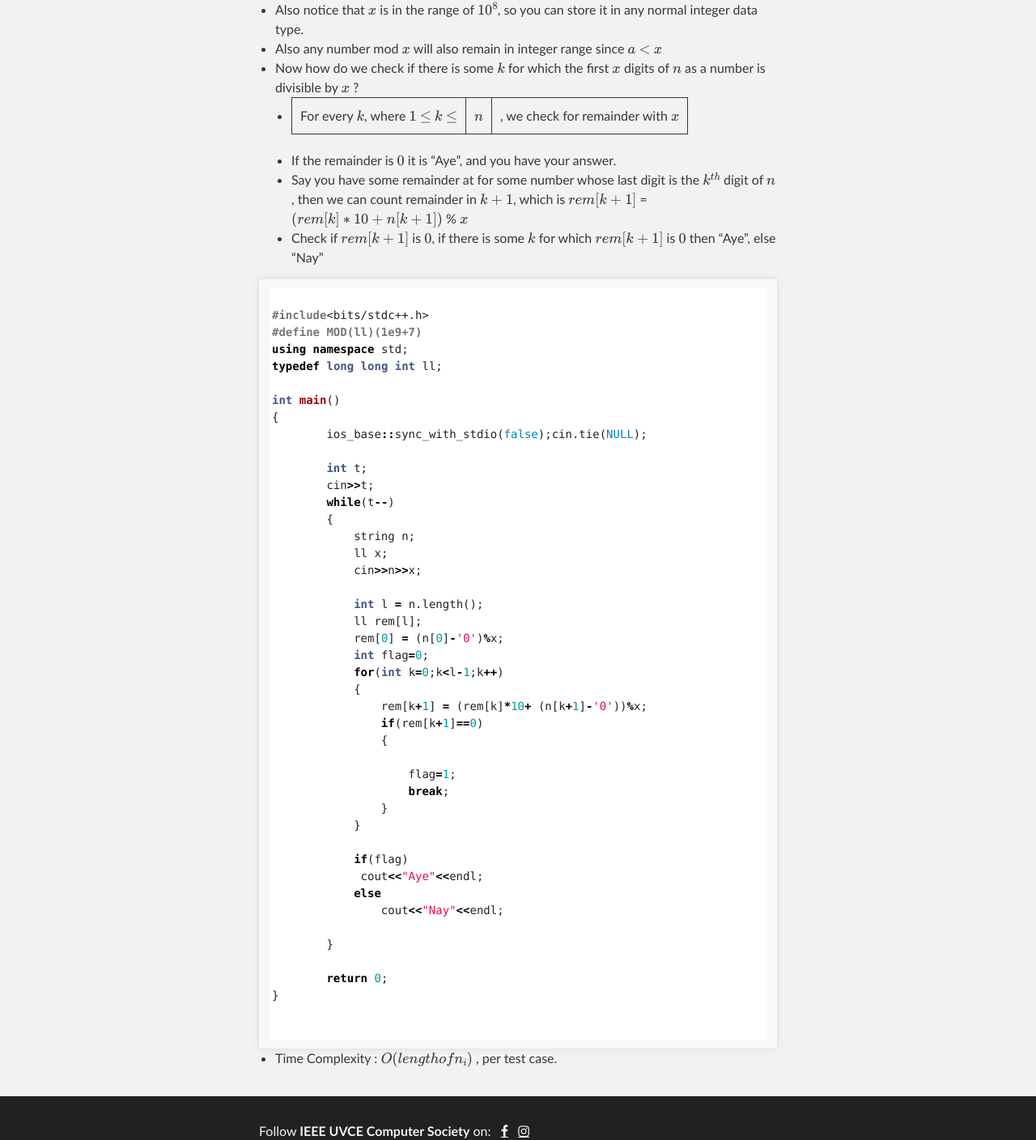
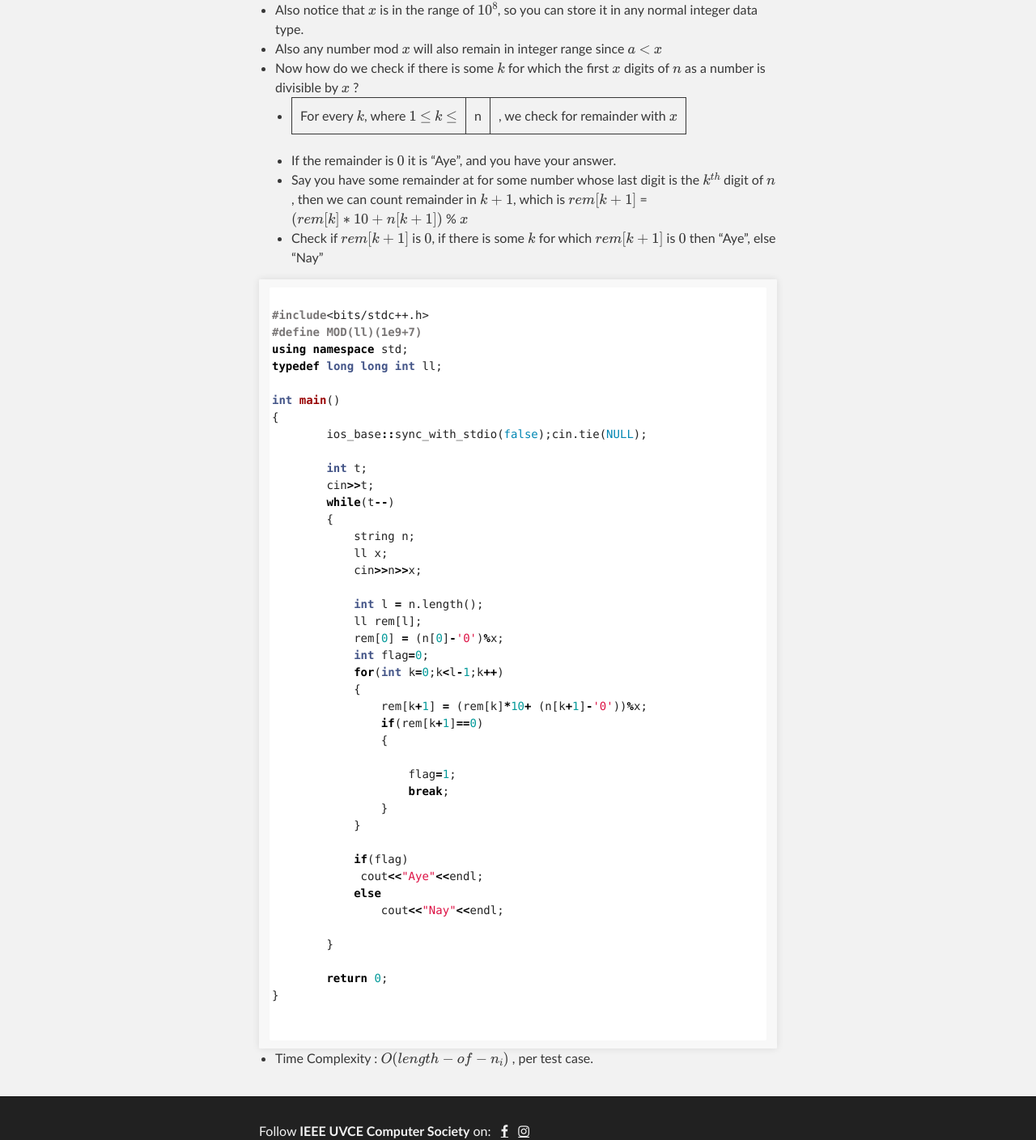
Before and after one commit to ieee-uvce-cs/ncode, a Jekyll site: the page built from editorials/January-2020/In-sooth-I-know-not-why-I-am-so-sad.md, in a window 1280 px wide. Shown: the part 421-1829 px from the top of the page at 81% size. Built offline with Jekyll 4.4.1, drawn with Linux system fonts in a browser that asks for light colours; formulas are drawn with MathJax 3.

```diff
--- a/editorials/January-2020/In-sooth-I-know-not-why-I-am-so-sad.md
+++ b/editorials/January-2020/In-sooth-I-know-not-why-I-am-so-sad.md
@@ -12,7 +12,7 @@ link: https://www.hackerrank.com/contests/uvce-ncode-january-2020/challenges/ant
 * Also notice that $x$ is in the range of $10^8$, so you can store it in any normal integer data type.
 * Also any number mod $x$ will also remain in integer range since $a%x$ $<$ $x$
 * Now how do we check if there is some $k$ for which the first $x$ digits of $n$ as a number is divisible by $x$ ?
-  * For every $k$, where $1$ $\le$ $k$ $\le$ |$n$|, we check for remainder with $x$
+  * For every $k$, where $1$ $\le$ $k$ $\le$ |n|, we check for remainder with $x$
    * If the remainder is $0$ it is "Aye", and you have your answer.
    * Say you have some remainder at for some number whose last digit is the $k^{th}$ digit of $n$, then we can count remainder in $k+1$, which is
      $rem[k+1]$ = $(rem[k]*10+ n[k+1])$ % $x$
@@ -67,4 +67,4 @@ int main()
 
 ~~~
 
-* Time Complexity : $O(length of n_i)$ , per test case.
+* Time Complexity : $O(length-of-n_i)$ , per test case.
```
